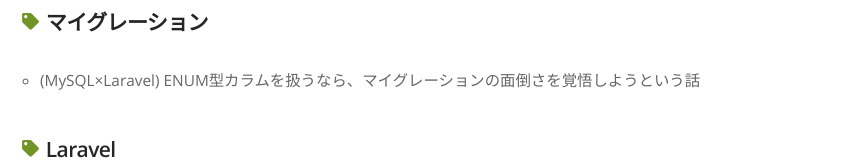
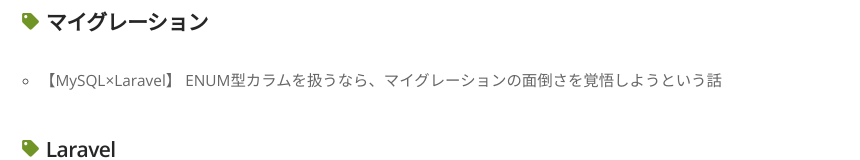
Before and after one commit to gaogao-asia/gaogao-techblog, a Gatsby site: page /category in a window 1280 px wide. Shown: the part 163-323 px from the top of the page, without its empty margins (0-860 px from the left). Built offline with nearby package versions, Linux system fonts and the light colour scheme; Gatsby itself is replaced by a stand-in of ours; some packages are replaced by stand-ins of ours.

Commit message:
post-20201201 fix title

```diff
--- a/content/posts/2020-12-01--create-and-update-enum-column/index.md
+++ b/content/posts/2020-12-01--create-and-update-enum-column/index.md
@@ -1,7 +1,7 @@
 ---
 path: create-and-update-enum-column
 date: 2020-12-01T12:00:00.930Z
-title: (MySQL×Laravel) ENUM型カラムを扱うなら、マイグレーションの面倒さを覚悟しようという話
+title: 【MySQL×Laravel】 ENUM型カラムを扱うなら、マイグレーションの面倒さを覚悟しようという話
 description:
 category: マイグレーション
 cover: enum.jpg
```
